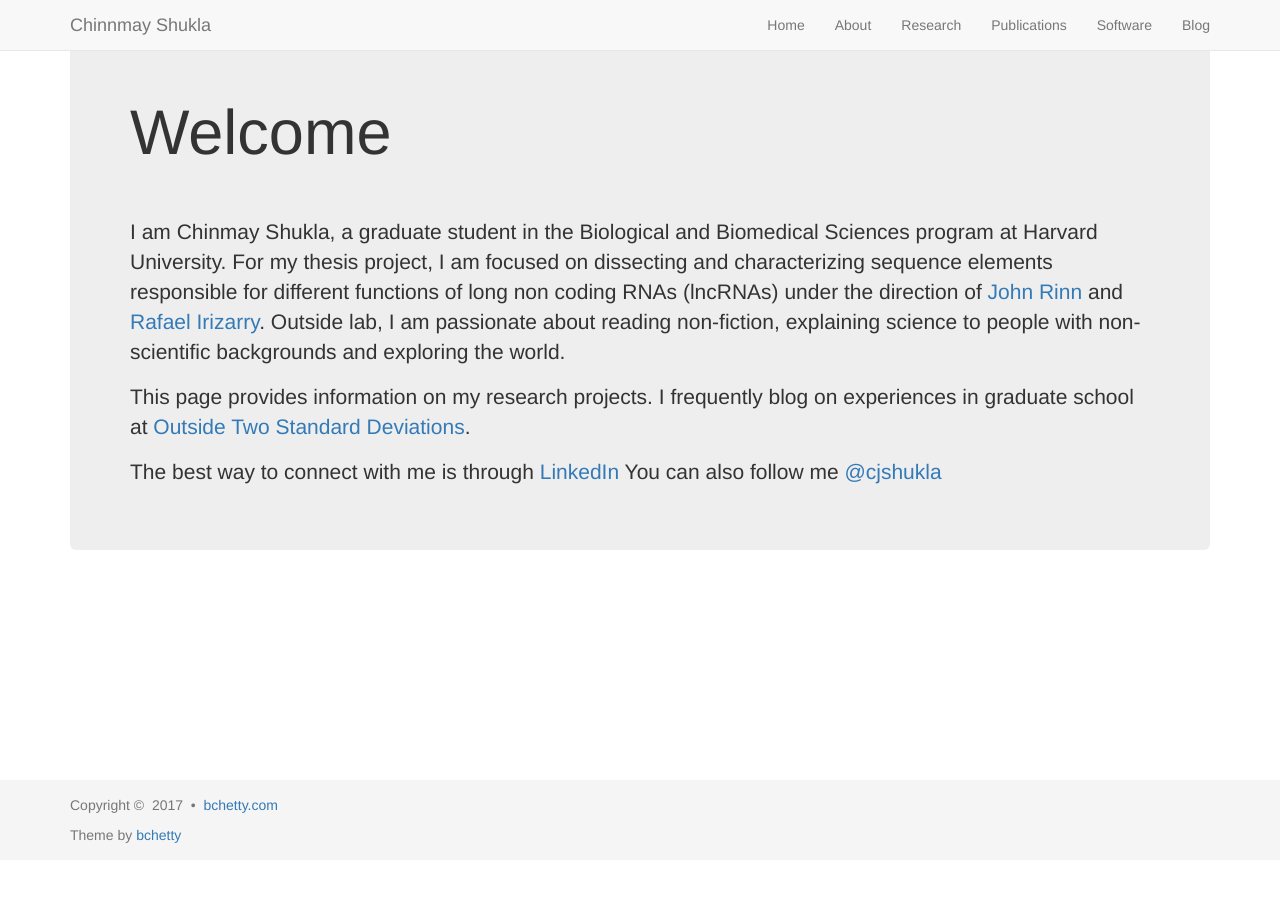
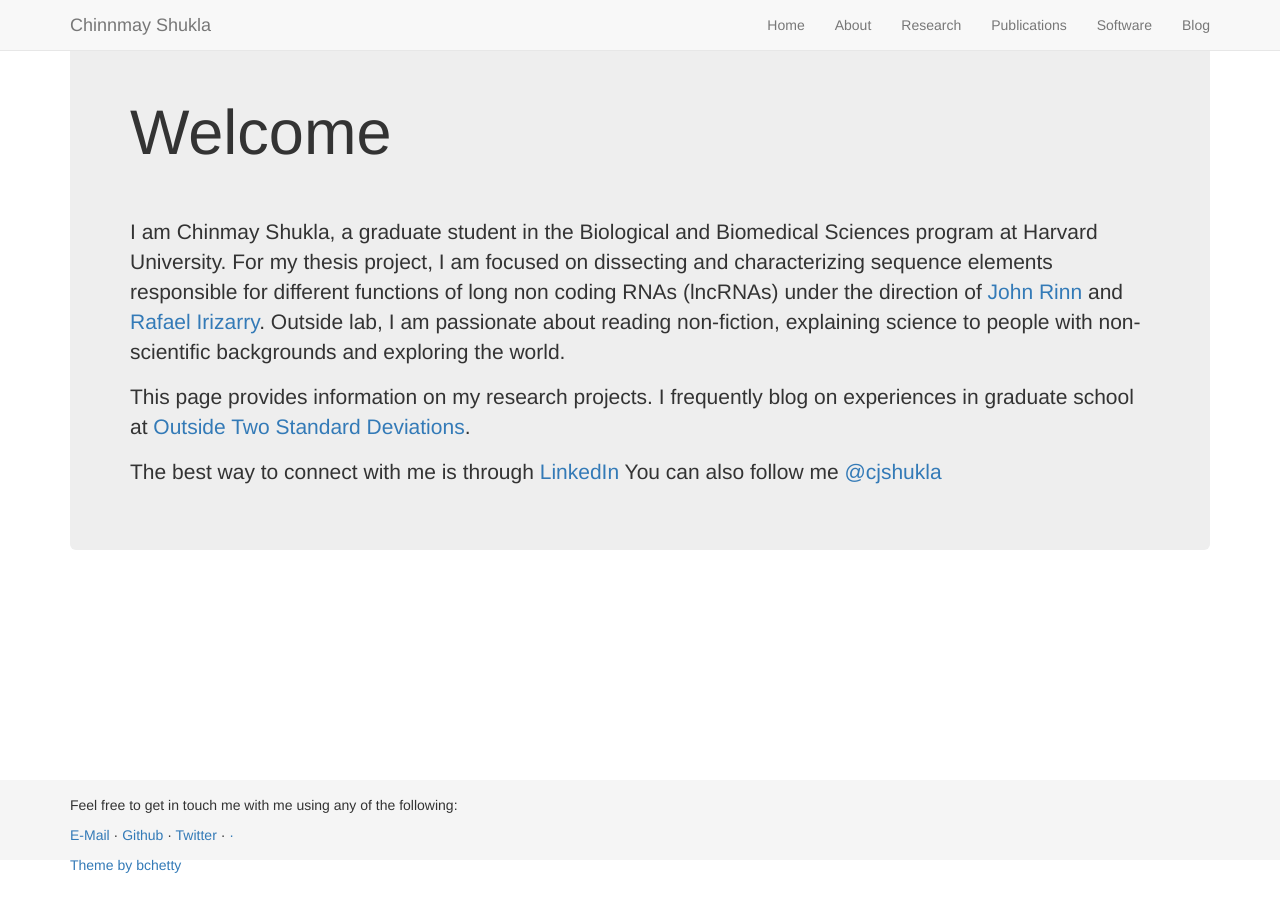
Before and after one commit to cshukla/cshukla.github.io, a Jekyll site: the page built from index.html, in a window 1280 px wide and 900 px high, scrolled down 40 px. Built offline with Jekyll 4.4.1, drawn with Linux system fonts in a browser that asks for light colours; nearby versions of some CDN libraries; the list of posts is cut into pages by our own code; before the commit the page ends 910 px from its top, so only the background shows below that.

Commit message:
update footer with links to contact me

```diff
--- a/_includes/footer.html
+++ b/_includes/footer.html
@@ -1,13 +1,15 @@
 <footer class="footer">
   <div class="container footerBox">
-    <p class="copyright text-muted">
-      Copyright&nbsp;&copy;&nbsp; {{ site.time | date: '%Y' }}
-      {% if site.pretty-url %} &nbsp;&bull;&nbsp;
-        <a href="{{ site.url }}">{{ site.pretty-url }}</a>
-      {% endif %}
+    <p>
+      Feel free to get in touch me with me using any of the following:
+
+<p> <a href = "mailto:cshukla@g.harvard.edu">E-Mail</a> &middot;
+<a href="https://github.com/cshukla">Github</a> &middot;
+<a href="https://twitter.com/cjshukla">Twitter</a> &middot;
+<a href="https://linkedin.com/in/shuklachinmay"LinkedIn</a> &middot; </p>
     </p>
 
-    <!-- This is my 'Open Source' work. So, please don't remove the below copyright content. :) -->
+  <!-- This is my 'Open Source' work. So, please don't remove the below copyright content. :) -->
     <p class="text-muted">
       Theme by
       <a href="https://github.com/bchetty/jekyllBasic">bchetty</a>
```
